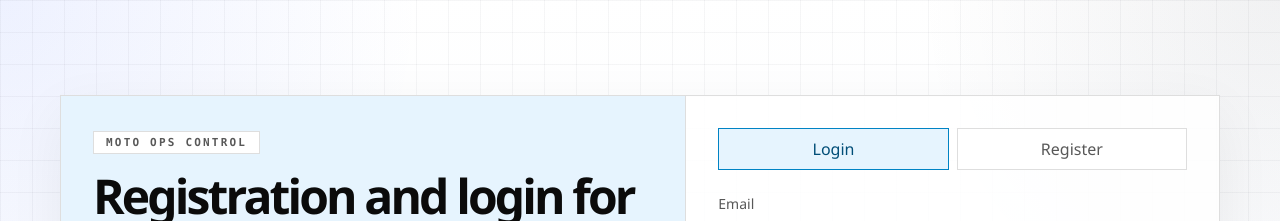
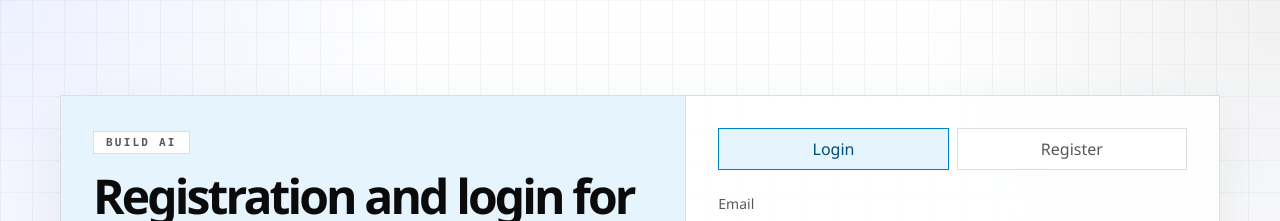
Before and after one commit to krnkiran22/Buildai_DLC, a Next.js app: page / in a window 1280 px wide. Shown: the top 221 px of the page. Built offline with nearby package versions, Linux system fonts and the light colour scheme; no server answers.

Commit message:
Update frontend branding to Build AI

```diff
--- a/src/app/layout.tsx
+++ b/src/app/layout.tsx
@@ -2,7 +2,7 @@ import type { Metadata } from "next";
 import "./globals.css";
 
 export const metadata: Metadata = {
-  title: "Moto Ops Control",
+  title: "Build AI",
   description:
     "Operations dashboard for deployment requests, shipment tracking, return handling, and SD card ingestion flow.",
 };
--- a/src/components/auth-portal.tsx
+++ b/src/components/auth-portal.tsx
@@ -94,7 +94,7 @@ export function AuthPortal({
         <section className="panel-shell grid w-full overflow-hidden lg:grid-cols-[1.08fr_0.92fr]">
           <div className="border-b border-[color:var(--border)] bg-[color:var(--accent-soft)] px-6 py-8 lg:border-b-0 lg:border-r lg:px-8">
             <span className="border border-[color:var(--border)] bg-white px-3 py-1 font-mono text-[11px] font-semibold uppercase tracking-[0.2em] text-[color:var(--muted-foreground)]">
-              Moto Ops Control
+              Build AI
             </span>
             <h1 className="mt-5 max-w-2xl font-display text-4xl font-semibold tracking-[-0.06em] text-[color:var(--foreground)] sm:text-5xl">
               Registration and login for factory and ingestion teams.
--- a/src/components/operations-app.tsx
+++ b/src/components/operations-app.tsx
@@ -110,7 +110,7 @@ export function OperationsApp() {
       <main className="grid-overlay min-h-screen">
         <div className="mx-auto flex min-h-screen w-full max-w-[960px] items-center justify-center px-4">
           <div className="panel-shell border border-[color:var(--border)] px-6 py-5 text-sm text-[color:var(--muted-foreground)]">
-            Loading Moto Ops Control...
+            Loading Build AI...
           </div>
         </div>
       </main>
--- a/src/lib/operations-data.ts
+++ b/src/lib/operations-data.ts
@@ -1,7 +1,7 @@
 import type { DashboardSnapshot } from "@/lib/operations-types";
 
 export const mockOperationsSnapshot: DashboardSnapshot = {
-  productName: "Moto Ops Control",
+  productName: "Build AI",
   generatedAt: "2026-03-29T16:20:00Z",
   highlightedTicketId: "tkt_0041",
   viewer: {
```
